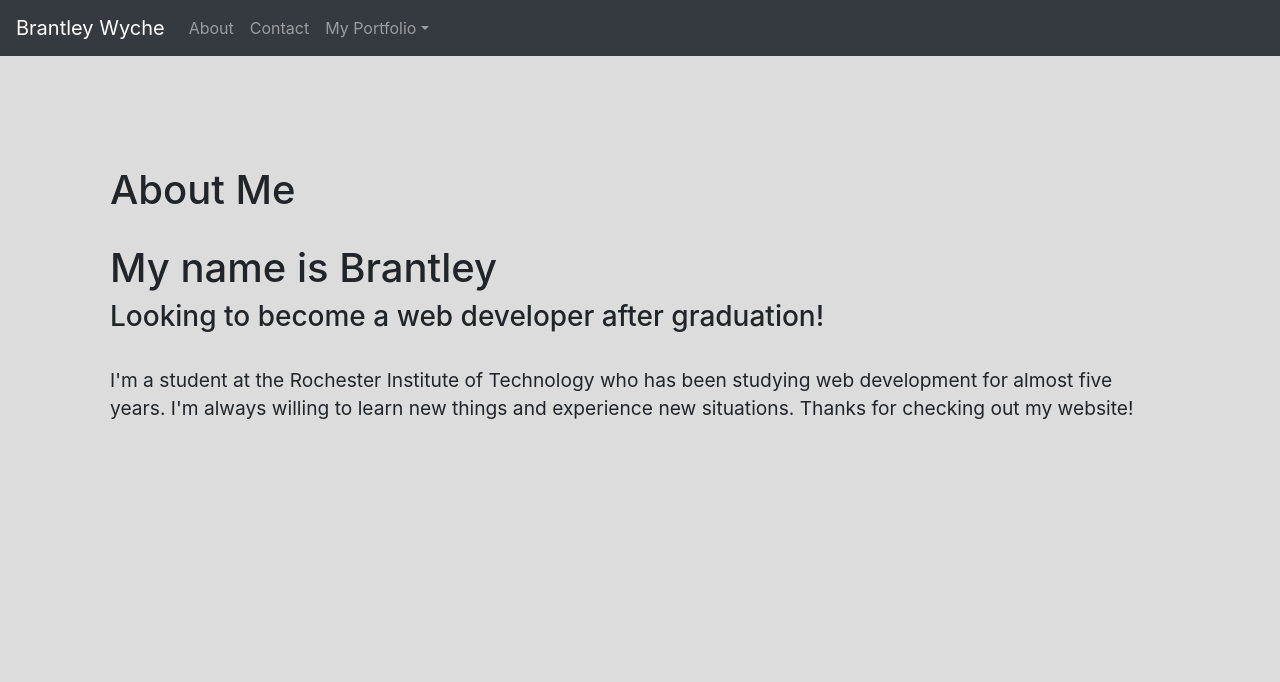
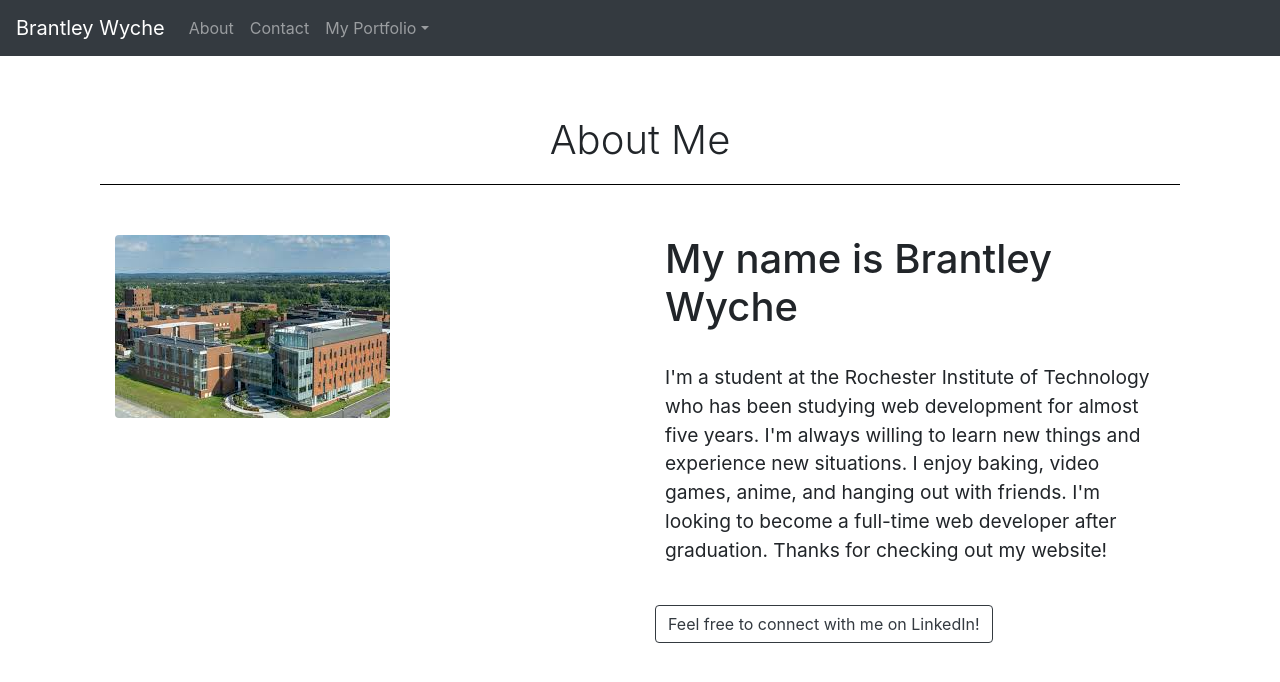
Before and after one commit to Brantley-Wyche/portfolio-site, a React (Create React App) app in the folder portfolio-site/: page /about in a window 1280 px wide. Shown: the top 682 px of the page. Built offline with nearby package versions, Linux system fonts and the light colour scheme.

Commit message:
Removed Education.js and Widecard.js. Edited the css. Added a form to the Contact page.  Added more info and a LinkedIn link to the About page.  Made the Skills list look better.

```diff
--- a/portfolio-site/src/App.css
+++ b/portfolio-site/src/App.css
@@ -15,30 +15,21 @@
 body{
   font-family: 'Roboto';
 }
-/*.App
-{
-  display: flex;
-  width: 100vw;
-  min-height: 100vh;
-}*/
-/*nav
-{
-  padding:60px 30px 0px 30px ;
-  flex:var(--sidebar-flex);
-  background-color: #2234ae;
-  background-image: linear-gradient(315deg, #2234ae 0%, #191714 74%);
 
+@media screen and (min-width: 1024px){
+  .condiv{
+    padding: 50px 100px 100px 100px;
 
+    flex:var(--condiv-flex);
+    min-height: 100vh;
+  }
 
+}
 
-
-}*/
-.condiv
-{
-  padding: 100px ;
-  background-color: #DCDCDC;
-  flex:var(--condiv-flex);
-  min-height: 100vh;
+@media screen and (max-width: 1023px){
+  .condiv{
+    padding: 50px;
+  }
 }
 
 svg{
@@ -47,29 +38,27 @@ svg{
   margin-right: 25px;
 }
 
-.home
-{
+.home{
   display: flex;
   justify-content: center;
   flex-direction: column;
   align-items: center;
 
 }
-.profilepic
-{
+.profilepic{
   border-radius: 50%;
   width: 200px;
   margin: 30px;
 }
-.typingeffect
-{
+.typingeffect{
   font-size: var(--typing-font);
   margin-bottom: 30px;
 }
 
-.subtopic
-{
-  margin:10px 10px 30px 10px !important;
+.subtopic{
+  margin:10px 10px 20px 10px !important;
+  font-weight: 300;
+  text-align: center;
 }
 p{
   font-size: var(--fontsize-p);
@@ -78,62 +67,7 @@ h1,h2,h3,h4,p{
   margin: 10px;
 }
 
-.widecard
-{
-  border:0px solid #9a9b9c;
-  display: flex;
-  margin:30px 0px 30px 0px;
+.blackHR{
+  background-color: black;
+  margin-bottom: 50px;
 }
-.widecard:hover
-{
-  color: #1b1d20;
-  background-color: #ffffff;
-  box-shadow: 0 10px 20px rgba(0,0,0,0.19), 0 6px 6px rgba(0,0,0,0.23);
-}
-/*.active
-{
-  font-weight: bolder;
-}
-.skills ul li
-{
-  list-style-type:none;
-  margin:30px;
-}*/
-
-/*@media all and (max-width: 450px) {
-  :root {
-    --fontsize-nav:1rem;
-    --sidebar-flex:0;
-    --typing-font:2rem;
-  }
-  .App
-  {
-    flex-direction: column;
-  }
-  .sidebar
-  {
-    padding: 30px;
-    background: rgb(238,103,143);
-    background: linear-gradient(90deg, rgba(238,103,143,1) 50%, rgba(132,124,252,1) 80%);
-  }
-  .condiv
-  {
-    padding: 50px ;
-  }
-  nav ul
-  {
-    display: flex;
-  }
-  nav ul li
-  {
-    margin: 10px;
-  }
-}*/
-
-.cardspace{
-  margin-top: 10px !important;
-}
-
-.education-img{
-  max-height: 190px !important;
-}
--- a/portfolio-site/src/App.js
+++ b/portfolio-site/src/App.js
@@ -5,7 +5,6 @@ import 'bootstrap/dist/css/bootstrap.min.css';
 import Navigation from './components/Navigation';
 import Home from './contents/Home';
 import About from './contents/About';
-import Education from './contents/Education';
 import Skills from './contents/Skills';
 import Contact from './contents/Contact';
 import Work from './contents/Work';
@@ -25,11 +24,6 @@ function App() {
         {/*Route for About*/}
         <Route path="/about">
           <About />
-        </Route>
-
-        {/*Route for Education*/}
-        <Route path="/education">
-          <Education />
         </Route>
 
         {/*Route for Skills*/}
--- a/portfolio-site/src/components/Navigation.js
+++ b/portfolio-site/src/components/Navigation.js
@@ -5,6 +5,8 @@ import NavDropdown from 'react-bootstrap/NavDropdown';
 import {BrowserRouter as Router, Route, Link} from "react-router-dom";
 
 class Navigation extends Component{
+
+
 
     render(){
         return(
@@ -17,7 +19,6 @@ class Navigation extends Component{
                     <Nav.Link  as={Link} to="/about">About</Nav.Link>
                     <Nav.Link  as={Link} to="/contact">Contact</Nav.Link>
                     <NavDropdown title="My Portfolio" id="collasible-nav-dropdown">
-                        <NavDropdown.Item as={Link} to="/education">Education</NavDropdown.Item>
                         <NavDropdown.Item as={Link} to="/skills">Skills</NavDropdown.Item>
                         <NavDropdown.Divider />
                         <NavDropdown.Item as={Link} to="/work">My Work</NavDropdown.Item>
--- a/portfolio-site/src/contents/About.js
+++ b/portfolio-site/src/contents/About.js
@@ -1,4 +1,9 @@
 import React, { Component } from 'react';
+import Container from 'react-bootstrap/Container';
+import Row from 'react-bootstrap/Row';
+import Col from 'react-bootstrap/Col';
+import Image from 'react-bootstrap/Image';
+import Button from 'react-bootstrap/Button';
 
 class About extends Component {
 
@@ -8,15 +13,29 @@ class About extends Component {
         <div className="condiv">
 
             <h1 className="subtopic">About Me</h1>
+            <hr className="blackHR"></hr>
 
-            <h1>My name is Brantley</h1>
+            <Container>
+                <Row>
+                    <Col>
+                    <Image src={require("../img/rit.jpg")}  rounded />
+                    </Col>
+                    <Col>
+                        <h1>My name is Brantley Wyche</h1>
 
-            <h3>Looking to become a web developer after graduation!</h3>
+                        <br />
 
-            <br></br>
+                        <p>I'm a student at the Rochester Institute of Technology who has been studying web development for almost five years. I'm always willing to learn new things and experience new situations.  I enjoy baking, video games, anime, and hanging out with friends. I'm looking to become a full-time web developer after graduation.  Thanks for checking out my website!</p>
 
-            <p>I'm a student at the Rochester Institute of Technology who has been studying web development for almost five years. I'm always willing to learn new things and experience new situations.  Thanks for checking out my website!
-            </p>
+                        <br />
+
+                        <Button href="https://www.linkedin.com/in/brantley-wyche-8744a5172/" variant="outline-dark">Feel free to connect with me on LinkedIn!</Button>
+
+                    </Col>
+                </Row>
+            </Container>
+
+
 
         </div>
         )
--- a/portfolio-site/src/contents/Education.js
+++ /dev/null
@@ -1,51 +0,0 @@
-import React, { Component } from 'react';
-import Card from 'react-bootstrap/Card';
-import Container from 'react-bootstrap/Container';
-import Row from 'react-bootstrap/Row';
-import Col from 'react-bootstrap/Col';
-
-class Education extends Component{
-
-    render(){
-
-        return(
-
-            <div className="condiv">
-                <h1 className="subtopic">My Education</h1>
-                <Container>
-                    <Row>
-                        <Card style={{ width: '18rem' }}>
-                            <Card.Img variant="top" src={require("../img/rit.jpg")} />
-                            <Card.Header as="h5">Bachelor of Science
-                                <Card.Subtitle className="mb-2 text-muted cardspace">Rochester Institute of Technology</Card.Subtitle>
-                            </Card.Header>
-                            <Card.Body>
-                                <Card.Text>
-                                    August 2017 - Present
-                                </Card.Text>
-                            </Card.Body>
-                        </Card>
-
-                        <Col sm={2}></Col>
-
-                        <Card style={{ width: '18rem' }}>
-                            <Card.Img variant="top" src={require("../img/shp.png")} className="education-img"/>
-                            <Card.Header as="h5">High School Graduate
-                                <Card.Subtitle className="mb-2 text-muted cardspace">Seton Hall Preparatory School</Card.Subtitle>
-                            </Card.Header>
-                            <Card.Body>
-                                <Card.Text>
-                                    September 2013 - June 2017
-                                </Card.Text>
-                            </Card.Body>
-                        </Card>
-                    </Row>
-                </Container>
-
-
-            </div>
-        )
-    }
-}
-
-export default Education
--- a/portfolio-site/src/contents/Home.js
+++ b/portfolio-site/src/contents/Home.js
@@ -11,7 +11,7 @@ class Home extends Component{
             <div className="condiv home">
                 <img src={profilepic} className="profilepic"></img>
 
-                <ReactTypingEffect className="typingeffect" text={['I am Brantley Wyche','Welcome to my site!']} speed={100} eraseDelay={700}/>
+                <ReactTypingEffect className="typingeffect" text={['I am Brantley Wyche','Welcome to my Website!']} speed={100} eraseDelay={700}/>
 
             </div>
         )
--- a/portfolio-site/src/contents/Skills.js
+++ b/portfolio-site/src/contents/Skills.js
@@ -1,4 +1,6 @@
 import React, { Component } from 'react';
+import Card from 'react-bootstrap/Card';
+import CardColumns from 'react-bootstrap/CardColumns'
 
 class Skills extends Component{
 
@@ -7,21 +9,27 @@ class Skills extends Component{
         super(props);
 
         this.state={
-            'myskills':['HTML','CSS','JS','PHP','SQL','Java','C#','jQuery','React','Angular','WordPress','Bootstrap']
+            'myskills':['HTML','CSS', 'Bootstrap','PHP','JavaScript','jQuery','React JS','Angular','SQL','Java','C#','WordPress']
         };
     }
 
     render(){
 
         return(
-            <div className="condiv skills">
+            <div className="condiv">
                 <h1 className="subtopic">My Skills</h1>
+                <hr className="blackHR"></hr>
 
-                <ul>
+                <CardColumns>
+
                     {this.state.myskills.map((value)=>{
-                        return <li>{value}</li>
+                        return <Card border="dark">
+                                    <Card.Body>
+                                    <Card.Title as="h2" style={{ textAlign: 'center' }}>{value}</Card.Title>
+                                    </Card.Body>
+                                </Card>
                     })}
-                </ul>
+                </CardColumns>
             </div>
         )
     }
```
Also changed, not shown: portfolio-site/src/components/Navitem.js (deleted, +0 -17 lines), portfolio-site/src/components/Widecard.js (deleted, +0 -21 lines), portfolio-site/src/contents/Contact.js (+19 -4 lines), portfolio-site/src/img/html.png (added), portfolio-site/src/img/shp.png (deleted).
